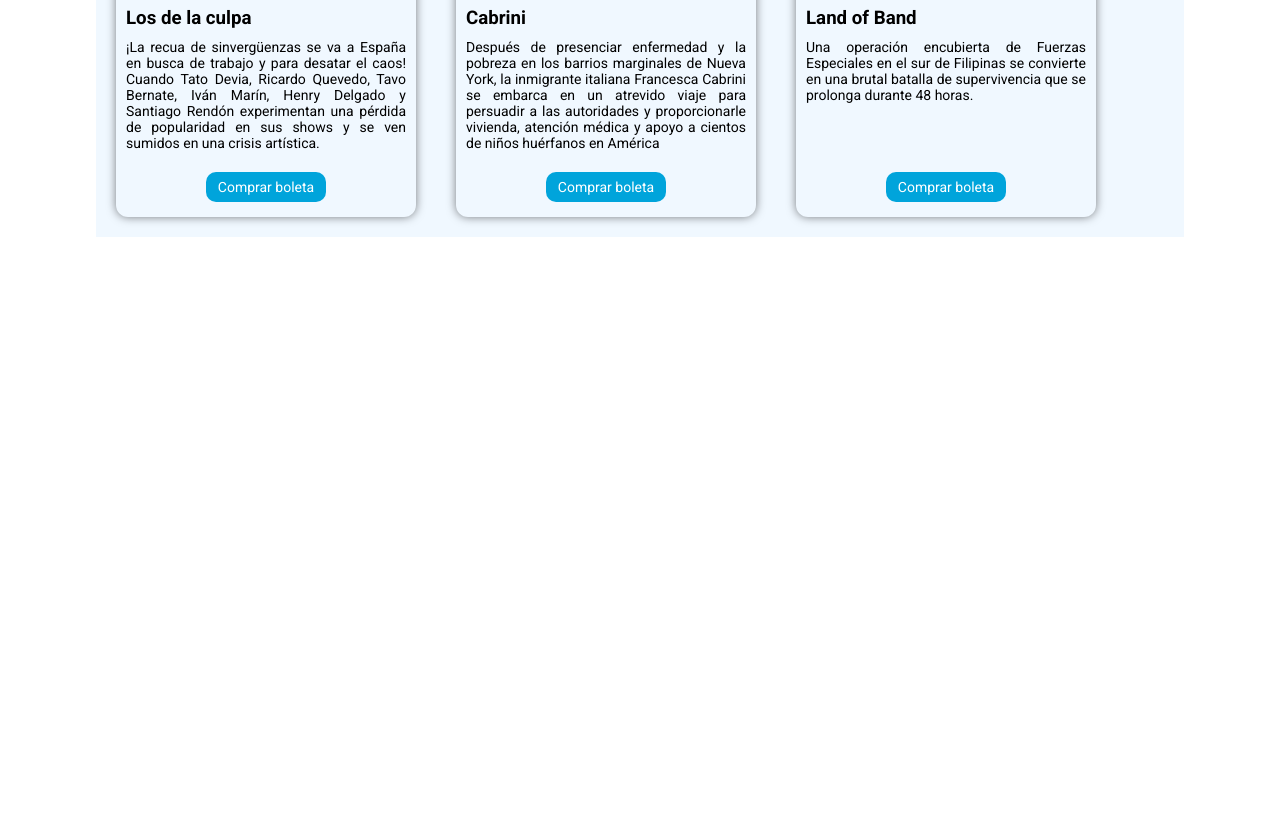
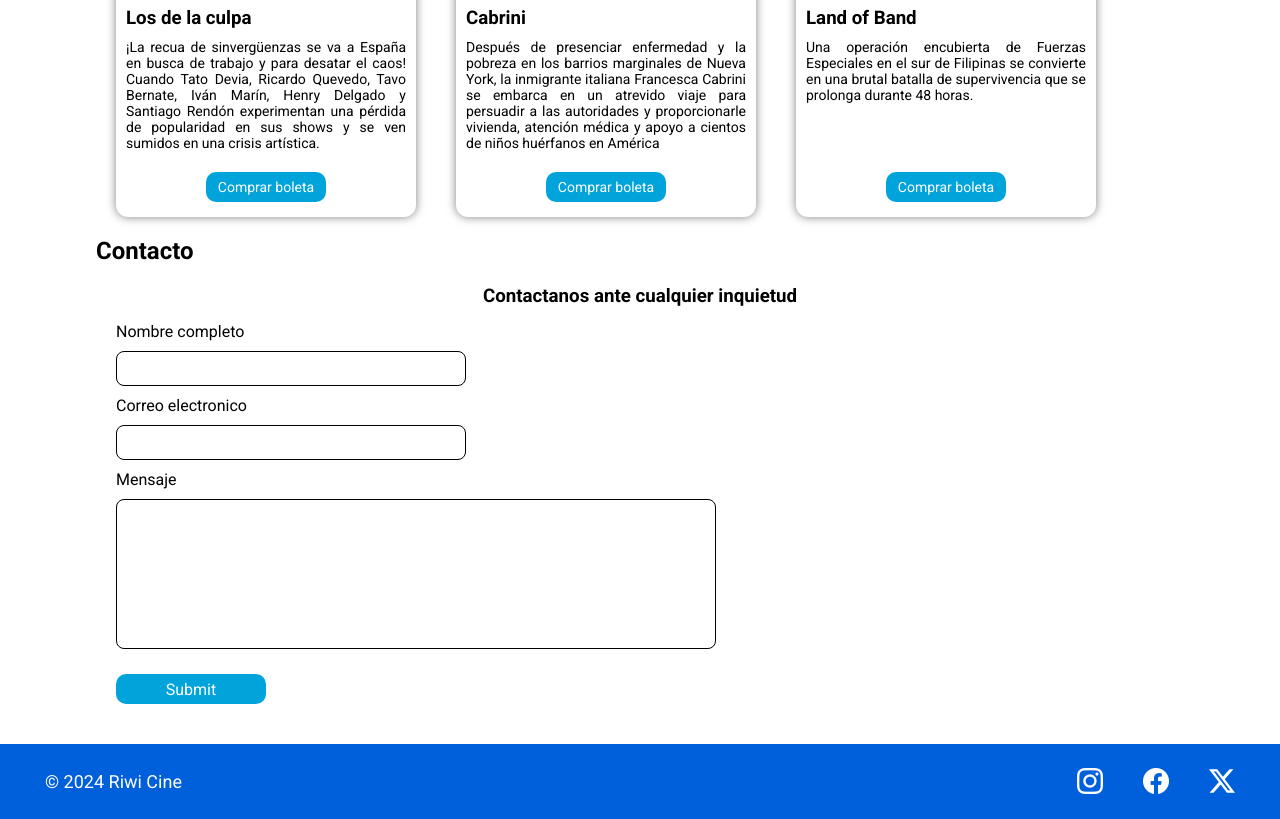
Before and after one commit to pruiz5514/RIWI-cine, a plain HTML site: page index.html in a window 1280 px wide. Shown: the part 2719-3538 px from the top of the page. Before the commit the page ends 2956 px from the top, so only its background shows below. Drawn offline with nearby package versions, Linux system fonts and the light colour scheme.

Commit message:
Se crea seccion de contactos y contactos

```diff
--- a/index.html
+++ b/index.html
@@ -34,7 +34,7 @@
                     <span>Cartelera</span>
                     <i class="bi bi-camera-reels"></i>
                 </a></li>
-                <li><a href="">
+                <li><a href="#contacto">
                     <span>Contacto</span>
                     <i class="bi bi-telephone"></i>
                 </a></li>
@@ -42,8 +42,8 @@
         </nav>
     </header>
     <main class="main">
-        <h2>Estrenos</h2>
-        <section id="estrenos" class="peliculas">
+        <h2 id="estrenos">Estrenos</h2>
+        <section class="peliculas">
             <article class="pelicula-estreno">
                 <figure>
                     <img src="https://archivos-cms.cinecolombia.com/images/_aliases/poster_card/4/5/7/6/56754-1-esl-CO/381eed682206-2_poster_480x670.png" alt="10 lives">
@@ -118,8 +118,8 @@
             </article>
         </section>
 
-        <h2>Cartelera</h2>
-        <section id="cartelera" class="peliculas">
+        <h2 id="cartelera">Cartelera</h2>
+        <section class="peliculas">
             <article class="pelicula-estreno">
                 <figure>
                     <img src="https://archivos-cms.cinecolombia.com/images/_aliases/poster_card/7/6/3/2/42367-9-esl-CO/d169098fab9a-warner_dune2_cinecol_480x670.jpg" alt="Duna ">
@@ -192,9 +192,33 @@
                     <a class="boton-comprar" href="https://www.paypal.com/co/home" target="_blank"><button>Comprar boleta</button></a>
                 </div>
             </article>
+        </section>
 
+        <h2 id="contacto">Contacto</h2>
+        <section class="contacto">
+            <h3>Contactanos ante cualquier inquietud</h3>
+            <form class="formulario" action="./src/pages/server.html" method="get">
+                <label for="nombre-completo">Nombre completo</label>
+                <input type="text" name="nombre-completo" id="nombre-completo">
+                <label for="email">Correo electronico</label>
+                <input type="email" name="email" id="email">
+                <label for="mensaje">Mensaje</label>
+                <textarea name="mensaje" cols="30" rows="10" id="mensaje"></textarea>
+                <input type="submit" class="boton-formulario">
+            </form>
         </section>
     </main>
-    <footer></footer>
+    <footer class="footer">
+        <section class="copyright">
+            <p>© 2024 Riwi Cine</p>
+        </section>
+        <section class="redes-sociales">
+            <ul class="lista-redes">
+                <li><a href="https://www.instagram.com/" target="_blank"><i class="bi bi-instagram"></i></a></li>
+                <li><a href="https://www.facebook.com/?locale=es_LA" target="_blank"><i class="bi bi-facebook"></i></a></li>
+                <li><a href="https://twitter.com/?lang=es" target="_blank"><i class="bi bi-twitter-x"></i></a></li>
+            </ul>
+        </section>
+    </footer>
 </body>
 </html>
--- a/src/css/style.css
+++ b/src/css/style.css
@@ -16,7 +16,7 @@
 .header{
     width: 100%;
     height: 100px;
-    background-color: #005FDB;
+    background-color: var(--azul-medio);
     color: var(--blanco);
     display: flex;
     justify-content: space-between;
@@ -46,7 +46,7 @@
 }
 .nav ul li a{
     text-decoration: none;
-    color: white;
+    color: var(--blanco);
 }
 
 .main{
@@ -54,7 +54,7 @@
     height: auto;
     margin: 0 auto;
     padding-top: 40px;
-    background-color: aliceblue;
+    padding-bottom: 20px;
 }
 .peliculas{
     display: flex;
@@ -108,3 +108,83 @@ img{
     border-radius: 10px;
     cursor: pointer;
 }
+
+.contacto{
+    width: 100%;
+    height: auto;
+    padding: 20px;
+}
+
+.contacto h3{
+    margin-bottom: 15px;
+    text-align: center;
+}
+
+.formulario{
+    display: flex;
+    flex-direction: column;
+    gap: 10px;
+}
+
+#nombre-completo, #email{
+    max-width: 350px;
+    height: 35px;
+    border: 1px solid;
+    border-radius: 8px;
+    padding: 0 10px;
+}
+#mensaje{
+    max-width: 600px;
+    height: 150px;
+    border: 1px solid;
+    border-radius: 8px;
+    resize: none;
+    padding: 10px
+}
+
+.boton-formulario{
+    margin-top: 15px;
+    width: 150px;
+    height: 30px;
+    font-size: 16px;
+    background-color: var(--azul-claro);
+    color: var(--blanco);
+    border: none;
+    border-radius: 10px;
+    cursor: pointer;
+}
+
+.footer{
+    display: flex;
+    width: 100%;
+    height: 75px;
+    background-color: #005FDB;
+    color: var(--blanco);
+}
+.copyright{
+    display: flex;
+    width: 50%;
+    height: 100%;
+    align-items: center;
+    padding: 0 45px;
+    font-size: 18px;
+}
+
+.redes-sociales{
+    display: flex;
+    width: 50%;
+    height: 100%;
+    align-items: center;
+    justify-content: end;
+    padding: 0 45px;
+}
+.lista-redes{
+    display: flex;
+    list-style: none;
+    gap: 40px;
+    font-size: 26px;
+}
+.lista-redes li a{
+    text-decoration: none;
+    color: var(--blanco);
+}
```
Also changed, not shown: src/pages/server.html (added, +11 -0 lines).
